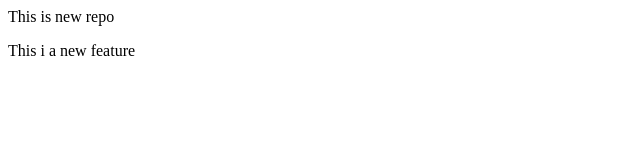
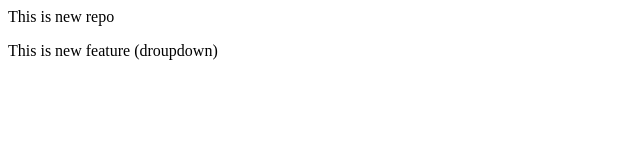
Before and after one commit to Satish-Chavan/localrepo, a plain HTML site: page index.html in a window 1280 px wide. Shown: the full height of the page, 0-640 px from the left. Drawn offline with Linux system fonts and the light colour scheme.

Commit message:
Add droupdown

```diff
--- a/index.html
+++ b/index.html
@@ -1,2 +1,2 @@
 <p>This is new repo</p>
-<p>This i a new feature</p>
+<p>This is new feature (droupdown)</p>
```
